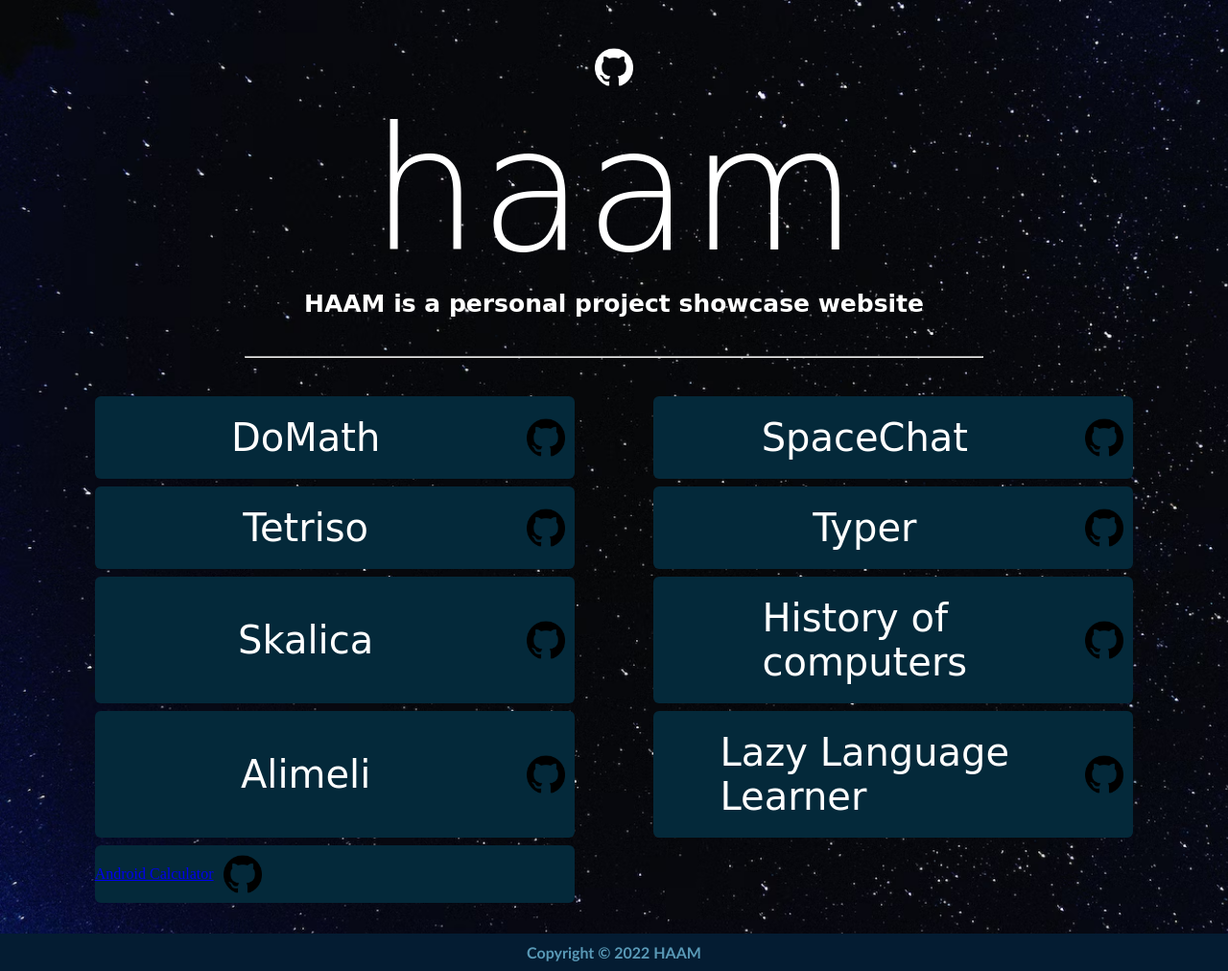
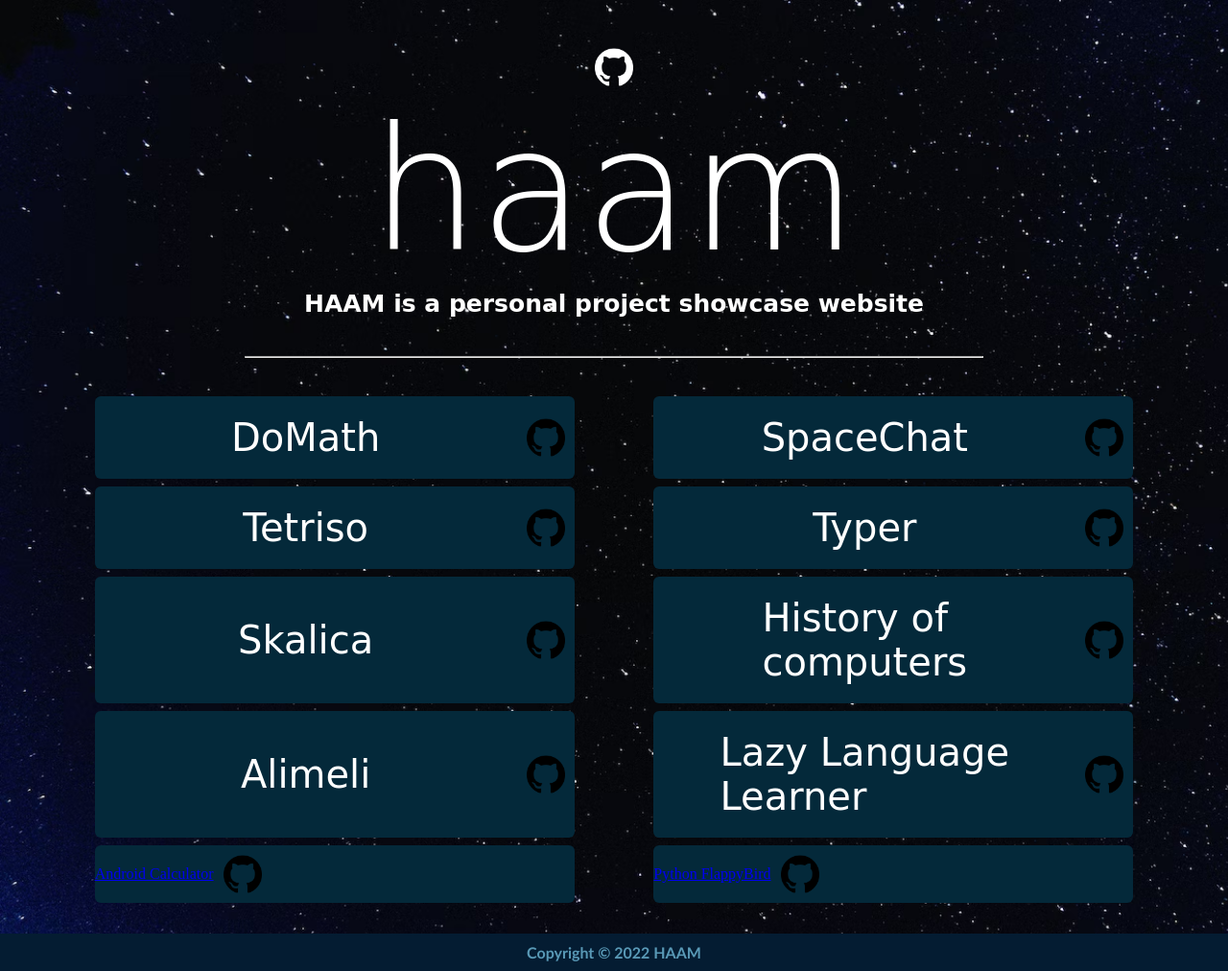
Before and after one commit to kires27/Portfolio, a website: page index.html in a window 1280 px wide. Shown: the whole page at 96% size. Drawn offline with Linux system fonts and the light colour scheme; a web font is replaced by a local one.

Commit message:
flappybird

```diff
--- a/index.html
+++ b/index.html
@@ -87,6 +87,13 @@
                 <img class="githt" src="./res/gh.png" alt="haam">
             </a>
         </div>
+
+        <div>
+            <a class="githl" href="https://github.com/kire27/FlappyBird"> Python FlappyBird </a>
+            <a class="githl" href="https://github.com/kire27/FlappyBird">
+                <img class="githt" src="./res/gh.png" alt="haam">
+            </a>
+        </div>
     </div>
 
     <article></article>
```
